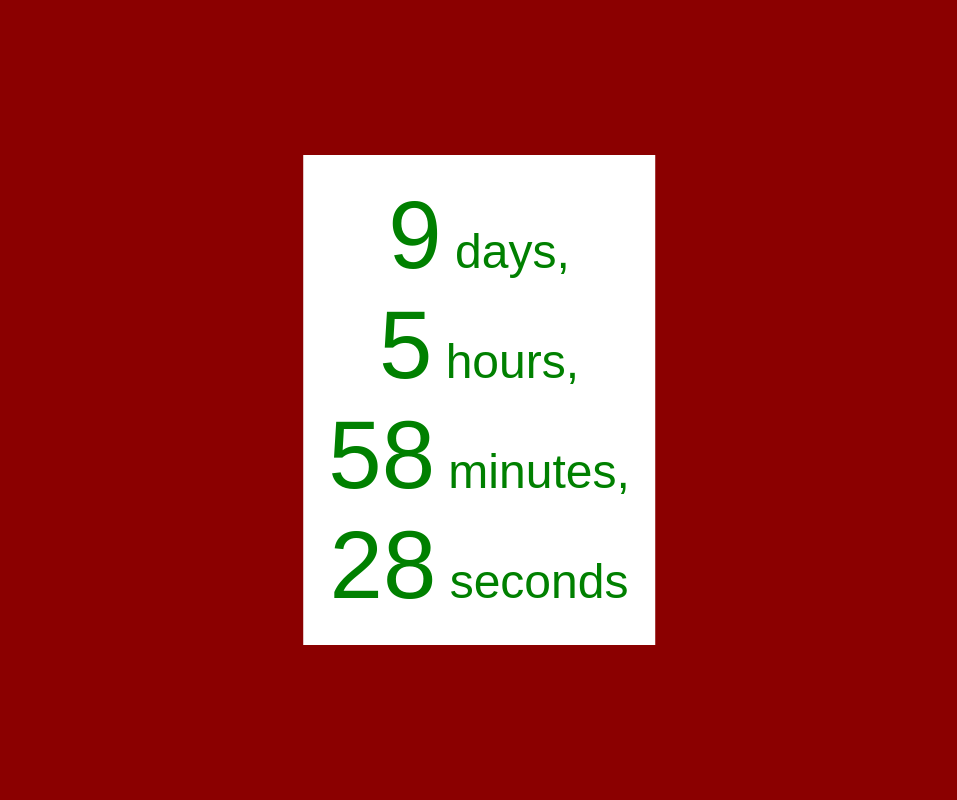
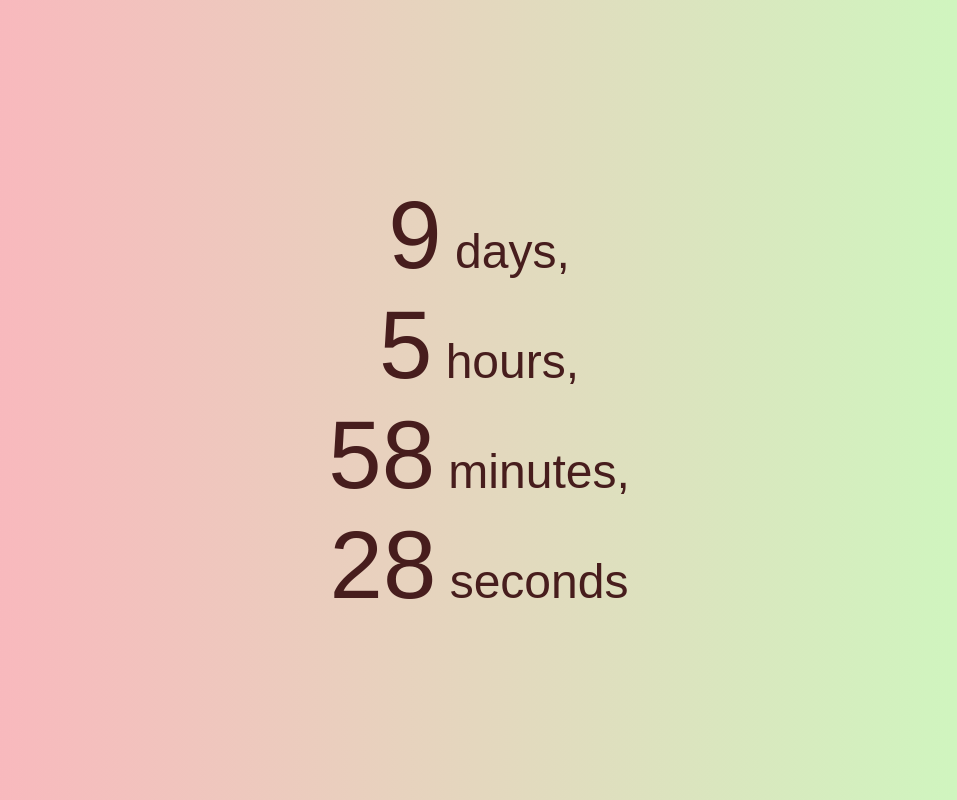
Before and after one commit to zanderp25/www, a PHP site: page /christmas/index.html in a window 1280 px wide. Shown: the whole page, without its empty margins (161-1118 px from the left). Run offline with PHP 8.4, Linux system fonts and the light colour scheme.

Commit message:
update christmas design

```diff
--- a/html/christmas/index.css
+++ b/html/christmas/index.css
@@ -1,5 +1,7 @@
 body{
-    background-color: darkred;
+    background: #C9FFBF;
+    background: linear-gradient(to right, #FFAFBD, #C9FFBF);
+
     color: white;
 }
 
@@ -15,8 +17,8 @@ body{
 
     padding: 25px;
     margin: auto;
-    background-color: white;
-    color: green;
+    background-color: transparent;
+    color: #471d1d;
     font-family: sans-serif;
 }
 
```
